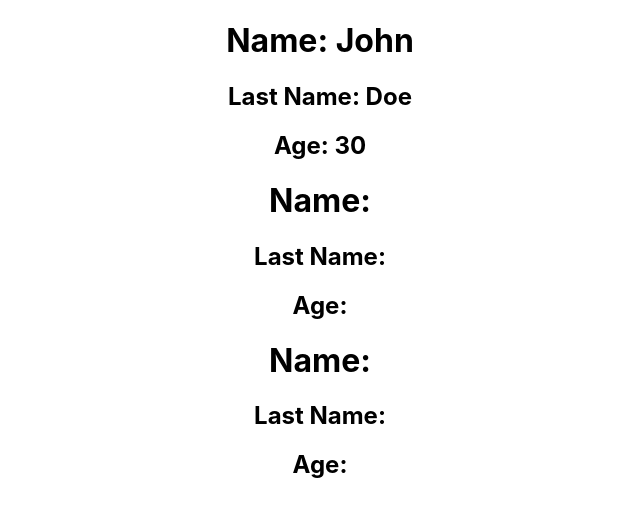
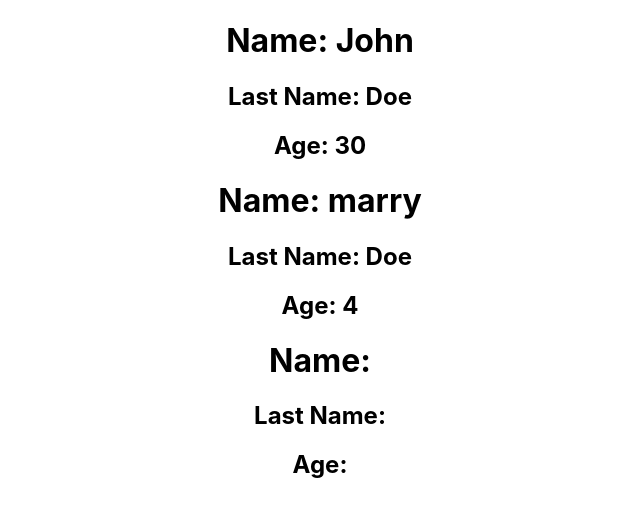
Before and after one commit to vanguyen333/firstReactApp, a React (Create React App) app: page / in a window 1280 px wide. Shown: the top 516 px of the page, without its empty margins (320-960 px from the left). Built offline with nearby package versions, Linux system fonts and the light colour scheme.

Commit message:
add more react props

```diff
--- a/src/App.js
+++ b/src/App.js
@@ -14,7 +14,7 @@ const App = () => {
   return (
     <div className="App">
       <Person name={"John"} lastName={"Doe"} age={30} />
-      <Person />
+      <Person name="marry" lastName={"Doe"} age={2 + 2} />
       <Person />
     </div>
   );
```
